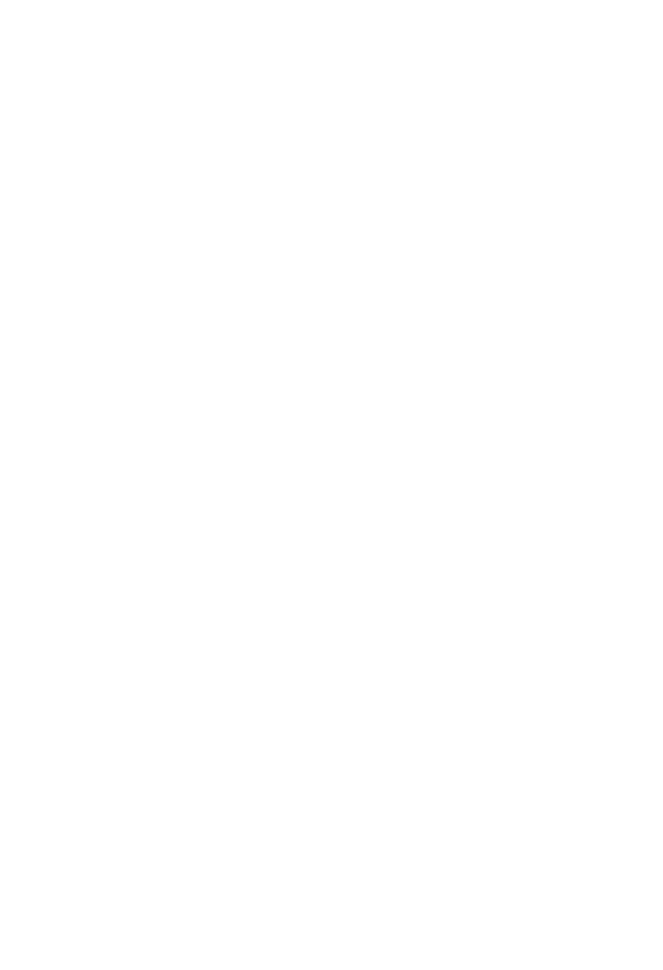
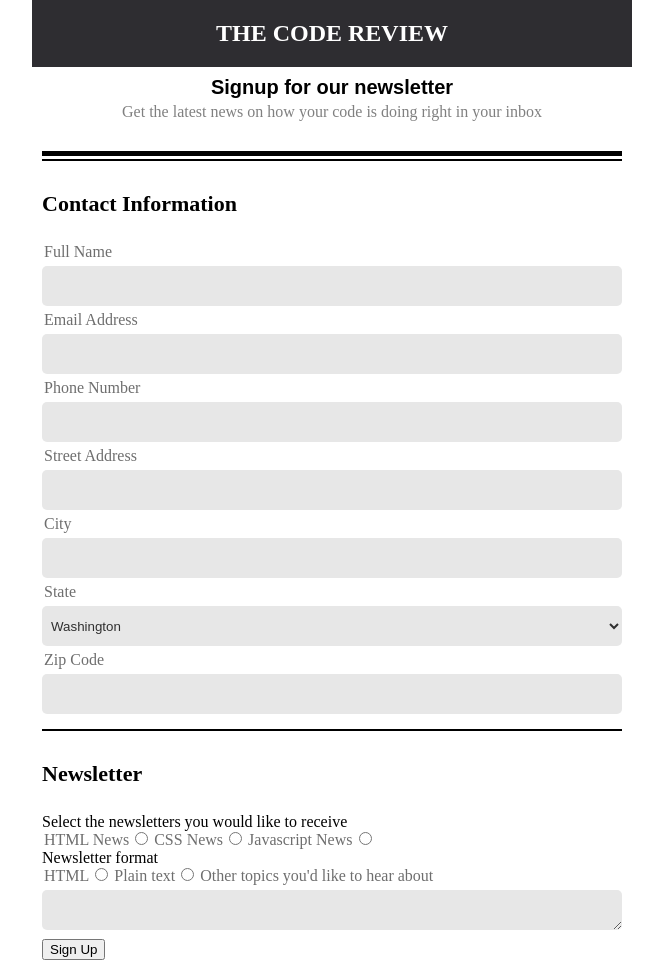
Before and after one commit to MSchreijenberg/Techdegree_Unit_3, a plain HTML site: page index.html in a window 1280 px wide. Shown: the whole page, without its empty margins (308-971 px from the left). Before the commit the page ends 800 px from the top, so only its background shows below. Drawn offline with Linux system fonts and the light colour scheme.

Commit message:
First setup

```diff
--- a/index.html
+++ b/index.html
@@ -1 +1,93 @@
 <!DOCTYPE html>
+<html>
+    <head>
+        <meta charset="UTF-8">
+        <meta name="viewport" content="width=device-width, initial-scale=1.0">
+        <title>The Code Review - Newsletter</title>
+        <link rel="stylesheet" href="styles.css">
+    </head>
+    <body>
+        <header>
+            <div id="logo">
+                <h1>The Code Review</h1>
+            </div>
+            <div id="information-banner">
+                <h2>Signup for our newsletter</h2>
+                <p>Get the latest news on how your code is doing right in your inbox</p>
+            </div>
+        </header>
+        <main>
+            <div class="container">
+            <form>
+                <fieldset>
+                    <legend>Contact Information</legend>
+
+                    <label for="full-name">Full Name</label>
+                    <input type="text" id="full-name" name="user-full-name">
+
+                    <label for="email">Email Address</label>
+                    <input type="email" id="email" name="user-email-address">
+
+                    <label for="phone">Phone Number</label>
+                    <input type="tel" id="phone" name="user-phone-nummer">
+
+                    <label for="address">Street Address</label>
+                    <input type="text" id="address" name="user-street-address">
+
+                    <label for="city">City</label>
+                    <input type="text" id="city" name="user-city">
+
+                    <label for="state">State</label>
+                    <select id="state" name="user-state">
+                        <option value="washington">Washington</option>
+                        <option value="texas">Texas</option>
+                        <option value="alaska">Alaska</option>
+                        <option value="northdakota">North Dakota</option>
+                        <option value="florida">Florida</option>
+                        <option value="georgia">Georgia</option>
+                        <option value="idaho">Idaho</option>
+                        <option value="maine">Maine</option>
+                    </select>
+
+                    <label for="zip">Zip Code</label>
+                    <input type="text" id="zip" name="user-zipcode">
+
+                </fieldset>
+                <fieldset>
+                    <legend>Newsletter</legend>
+
+                    <p>Select the newsletters you would like to receive</p>
+
+                    <label for="html">HTML News</label>
+                    <input type="radio" id="html" name="newsletter">
+
+                    <label for="css">CSS News</label>
+                    <input type="radio" id="css" name="newsletter">
+
+                    <label for="javascript">Javascript News</label>
+                    <input type="radio" id="javascript" name="newsletter">
+
+                    <p>Newsletter format</p>
+
+                    <label for="html-format">HTML</label>
+                    <input type="radio" id="html-format" name="format">
+
+                    <label for="text-format">Plain text</label>
+                    <input type="radio" id="text-format" name="format">
+
+                    <label for="topics">Other topics you'd like to hear about</label>
+                    <textarea id="topics" name="user-suggested-topics"></textarea>
+
+                    <button type="submit">Sign Up</button>
+
+
+
+                </fieldset>
+            </form>
+
+        </div>
+        </main>
+        <footer></footer>
+    </body>
+
+</html>
--- /dev/null
+++ b/styles.css
@@ -0,0 +1,98 @@
+*{
+    box-sizing: border-box;
+    margin: 0 auto;
+}
+
+header{
+    text-align: center;
+}
+
+#logo{
+    background: rgb(46, 45, 49);
+    padding: 20px 10px;
+    text-transform: uppercase;
+    font-size: 12px;
+    margin: 0;
+    color: white;
+}
+
+#information-banner{
+    padding: 5px 10px 0;
+    margin: 0 auto;
+
+}
+
+h2{
+    font-size: 20px;
+    font-family: Arial, Helvetica, sans-serif;
+    padding: 4px;
+}
+
+header p{
+    color: grey;
+    font-size: 16px;
+    padding-bottom: 30px;
+    margin-bottom: 3px;
+    border-bottom: solid black 5px;
+}
+
+.container{
+    /* text-align: center; */
+    margin: 0 auto;
+    background: white;
+}
+
+fieldset{
+    width: 100%;
+    border: none;
+    padding: 10px;
+
+
+
+}
+
+legend{
+    width: 100%;
+    margin: 6px 0;
+    padding: 30px 0 10px 0;
+    border-top: solid black 2px;
+    font-size: 22px;
+    font-weight: bold;
+}
+
+label{
+    text-align: left;
+    color: rgb(110, 110, 110);
+    padding: 2px;
+    margin: 10px 0 15px 0;
+}
+
+input:not([type=radio]), textarea, select{
+    background: rgb(231, 231, 231);
+    height: 40px;
+    color: rgb(48, 48, 48);
+    border-radius: 5px;
+    border: none;
+    width: 100%;
+    margin: 5px 0;
+    padding: 5px;
+}
+
+
+
+input:focus, textarea:focus{
+    border: 2px solid rgb(41, 47, 71);
+
+}
+
+input[type=radio]{
+    background: chartreuse;
+}
+
+@media (min-width: 760px){
+
+    *{
+        max-width: 600px;
+    }
+
+}
```
